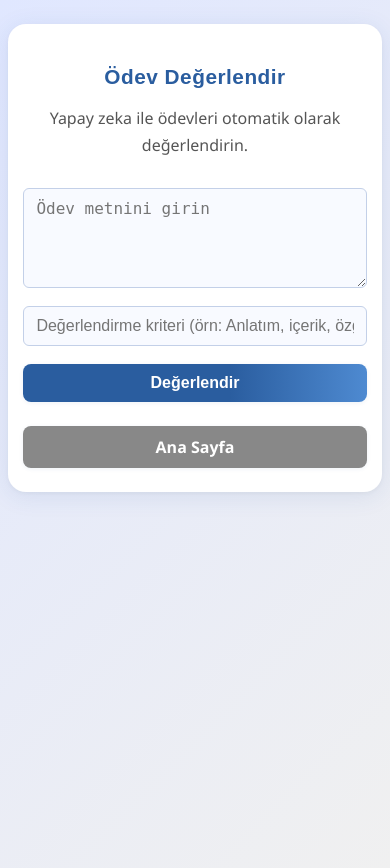
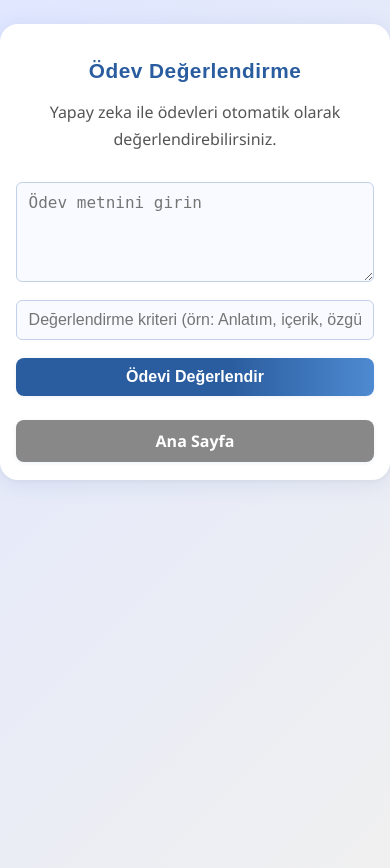
Before and after one commit to ersoy-kardesler/BTK-Hackathon-2025, a Flask app: page /assignment_evaluate in a window 390 px wide. Run offline with Flask 3, Linux system fonts and the light colour scheme.

Commit message:
Önyüz kısmının kodlarını düzenle

```diff
--- a/static/css/style.css
+++ b/static/css/style.css
@@ -1,5 +1,31 @@
+/* Temel renkler ve değişkenler */
+:root {
+    --primary-blue: #2a5d9f;
+    --primary-blue-dark: #1a3e7e;
+    --primary-blue-light: #4e8ad1;
+    --background-gradient: linear-gradient(135deg, #e0e7ff 0%, #f0f0f0 100%);
+    --container-bg: #fff;
+    --container-radius: 18px;
+    --container-shadow: 0 4px 24px rgba(42,93,159,0.10), 0 1.5px 4px rgba(0,0,0,0.04);
+    --input-bg: #f8faff;
+    --input-border: #c3d0e8;
+    --alert-bg: #e0e7ff;
+    --alert-success-bg: #e6fbe7;
+    --alert-success-border: #1e7e34;
+    --alert-error-bg: #ffeaea;
+    --alert-error-border: #c0392b;
+    --education-item-bg: linear-gradient(90deg, #e0e7ff 80%, #f8faff 100%);
+    --education-item-border: #2a5d9f;
+    --education-subitem-bg: linear-gradient(90deg, #f0f4fa 80%, #fff 100%);
+    --education-subitem-border: #4e8ad1;
+    --education-question-bg: linear-gradient(90deg, #fffbe6 80%, #fff 100%);
+    --education-question-border: #ffd700;
+    --education-answer-bg: linear-gradient(90deg, #e6fbe7 80%, #fff 100%);
+    --education-answer-border: #1e7e34;
+}
+
 body {
-    background: linear-gradient(135deg, #e0e7ff 0%, #f0f0f0 100%);
+    background: var(--background-gradient);
     color: #222;
     font-family: 'Segoe UI', Arial, sans-serif;
     margin: 0;
@@ -7,32 +33,46 @@ body {
     min-height: 100vh;
 }
 
+/* Ortak container stilleri */
+.container,
+.container-wide {
+    background: var(--container-bg);
+    border-radius: var(--container-radius);
+    box-shadow: var(--container-shadow);
+    text-align: center;
+    transition: box-shadow 0.3s;
+    margin: 60px auto;
+}
+
 .container {
     max-width: 420px;
-    margin: 60px auto;
-    background: #fff;
-    border-radius: 18px;
-    box-shadow: 0 4px 24px rgba(42,93,159,0.10), 0 1.5px 4px rgba(0,0,0,0.04);
     padding: 28px 28px 24px 28px;
-    text-align: center;
-    transition: box-shadow 0.3s;
 }
+
 .container-wide {
     max-width: 700px;
     padding: 32px 48px 28px 48px;
 }
+
 @media (max-width: 900px) {
     .container-wide {
         max-width: 98vw;
+        margin: 24px auto;
+        padding: 18px 4vw 18px 4vw;
+    }
+}
+@media (max-width: 900px) {
+    .container {
+        max-width: 98vw;
         margin: 24px 2vw;
-        padding: 18px 4vw 18px 4vw;
+        padding: 24px 4vw 24px 4vw;
     }
 }
 
 h1, h2, h3 {
     margin-bottom: 12px;
     font-family: 'Segoe UI Semibold', Arial, sans-serif;
-    color: #2a5d9f;
+    color: var(--primary-blue);
     letter-spacing: 0.5px;
 }
 
@@ -249,11 +276,7 @@ a:hover {
 }
 
 #education-form input[type="text"],
-#education-form .btn {
-    width: 100%;
-    box-sizing: border-box;
-    display: block;
-}
+#education-form .btn,
 #assignment-form textarea,
 #assignment-form input[type="text"],
 #assignment-form .btn {
@@ -286,31 +309,3 @@ a:hover {
         padding-left: 28px;
     }
 }
-@media (max-width: 900px) {
-    .container {
-        max-width: 98vw;
-        margin: 24px 2vw;
-        padding: 24px 4vw 24px 4vw;
-    }
-}
-
-#education-form + #education-result,
-#education-form + .alert,
-#assignment-form + #evaluation-result,
-#assignment-form + .alert {
-    margin-top: 24px;
-}
-#education-form + #alert-area,
-#assignment-form + #alert-area {
-    margin-top: 24px;
-}
-#alert-area .alert,
-#evaluation-result .alert {
-    margin-top: 0;
-    margin-bottom: 18px;
-}
-
-@keyframes fadeIn {
-    from { opacity: 0; transform: translateY(10px); }
-    to { opacity: 1; transform: translateY(0); }
-}
--- a/templates/assignment_evaluate.html
+++ b/templates/assignment_evaluate.html
@@ -8,13 +8,13 @@
 </head>
 <body>
     <main>
-        <section class="container container-wide">
-            <h1>Ödev Değerlendir</h1>
-            <p>Yapay zeka ile ödevleri otomatik olarak değerlendirin.</p>
+        <section class="container-wide">
+            <h1>Ödev Değerlendirme</h1>
+            <p>Yapay zeka ile ödevleri otomatik olarak değerlendirebilirsiniz.</p>
             <form id="assignment-form" autocomplete="off">
                 <textarea name="assignment_text" id="assignment_text" placeholder="Ödev metnini girin" required style="height:100px;"></textarea>
                 <input type="text" name="criteria" id="criteria" placeholder="Değerlendirme kriteri (örn: Anlatım, içerik, özgünlük...)" required>
-                <button type="submit" class="btn">Değerlendir</button>
+                <button type="submit" class="btn">Ödevi Değerlendir</button>
             </form>
             <div id="alert-area"></div>
             <div id="evaluation-result" style="margin-top:24px;"></div>
@@ -31,10 +31,10 @@
         alertArea.innerHTML = '';
         resultDiv.innerHTML = '';
         if (!assignment_text || !criteria) {
-            alertArea.innerHTML = '<div class="alert error">Tüm alanları doldurun.</div>';
+            alertArea.innerHTML = '<div class="alert error">Tüm alanları doldurunuz!</div>';
             return;
         }
-        // Show loading message
+        // Yükleme mesajını göster
         alertArea.innerHTML = '<div class="alert">Ödev değerlendiriliyor... Bu, birkaç dakika sürebilir. Lütfen bekleyiniz.</div>';
         try {
             const response = await fetch('/api/assignment_evaluate', {
@@ -44,14 +44,16 @@
             });
             const data = await response.json();
             alertArea.innerHTML = '';
-            if (data.success) {
-                // Remove HTML formatting, show as plain text
+            if (response.ok && data.success && data.education) {
+                // Yapay zeka çıktısını düz metin olarak göster
                 resultDiv.innerHTML = `<div class='alert success'>Değerlendirme Sonucu:</div><pre style='text-align:left;white-space:pre-wrap;background:#f8faff;padding:16px;border-radius:8px;'>${data.evaluation.replace(/</g, '&lt;').replace(/>/g, '&gt;')}</pre>`;
+            } else if (data && data.error) {
+                alertArea.innerHTML = `<div class='alert error'>Veri alındı ama hata oluştu: ${data.error}</div>`;
             } else {
-                alertArea.innerHTML = `<div class='alert error'>${data.error || 'Bilinmeyen bir hata oluştu.'}</div>`;
+                alertArea.innerHTML = `<div class='alert error'>Sunucudan geçersiz veri alındı!</div>`;
             }
         } catch (err) {
-            alertArea.innerHTML = `<div class='alert error'>Sunucuya bağlanılamadı.</div>`;
+            alertArea.innerHTML = `<div class='alert error'>Sunucuya bağlanılamadı: ${err.message}</div>`;
         }
     });
     </script>
--- a/templates/index.html
+++ b/templates/index.html
@@ -14,7 +14,7 @@
             <a href="{{ url_for('education') }}" class="btn">Eğitim Oluştur</a>
             <a href="{{ url_for('assignment_evaluate') }}" class="btn">Ödev Değerlendir</a>
         </div>
-        <div style="margin-top:32px;color:#888;font-size:0.98rem;">
+        <div class="about-section">
             <b>BTK Hackathon 2025</b> &ndash; Ersoy Kardeşler
         </div>
     </div>
```
Also changed, not shown: other parts of static/css/style.css (+43 -56 lines), templates/education.html (+9 -8 lines).
